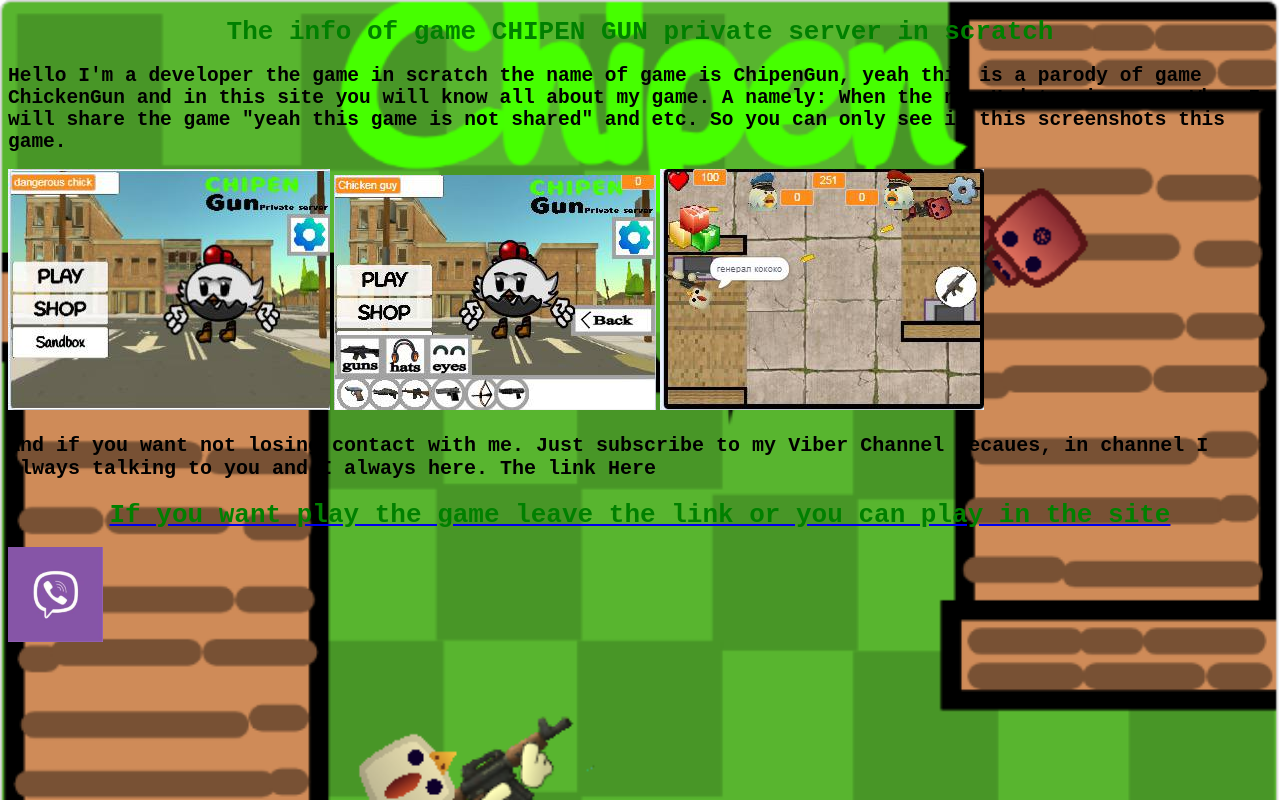
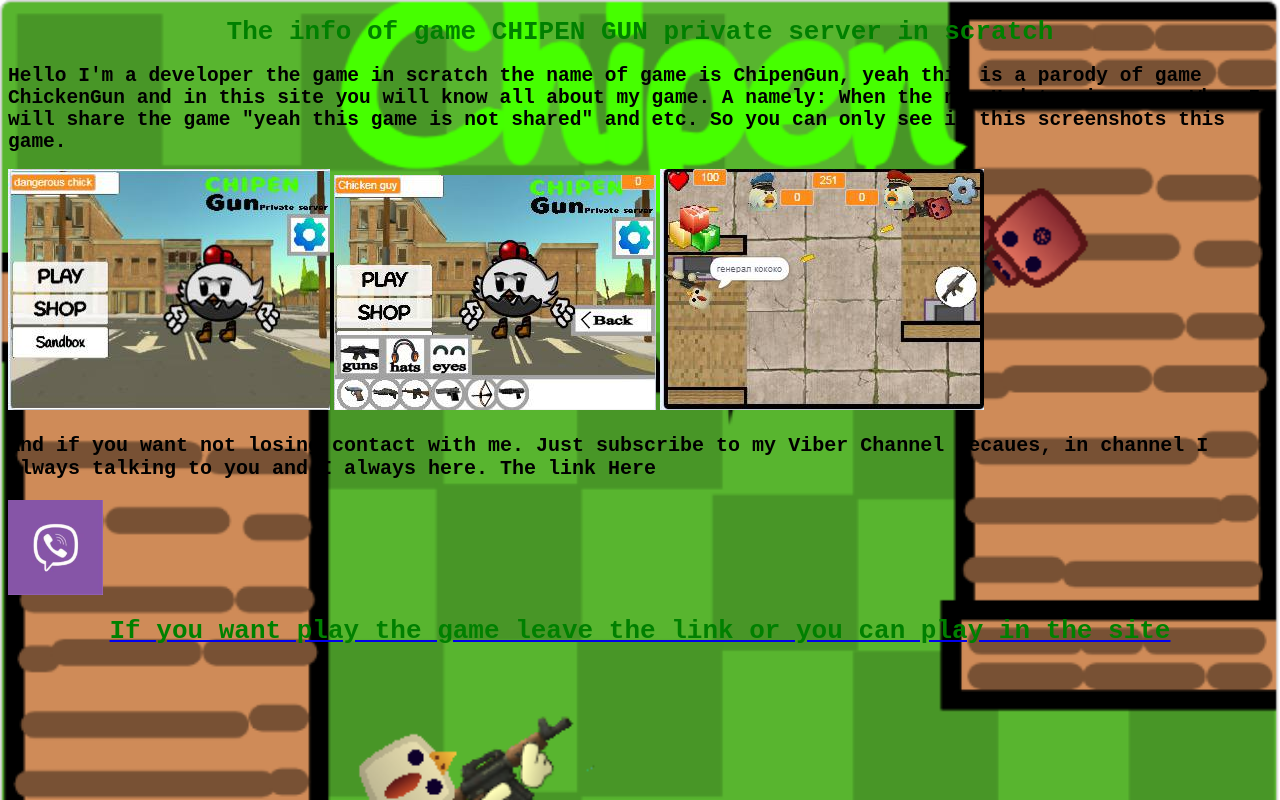
Before and after one commit to CHIPENCHIPEN/chipenngun-info, a plain HTML site: page index.html in a window 1280 px wide. Drawn offline with Linux system fonts and the light colour scheme.

Commit message:
Update index.html

```diff
--- a/index.html
+++ b/index.html
@@ -32,8 +32,8 @@ background-repeat:no-repeat;
   <img class="imago2" src="2.jpg">
    <img class="imago3" src="3.jpg">
    <h3>And if you want not losing contact with me. Just subscribe to my Viber Channel becaues, in channel I always talking to you and I always here. The link Here </h3>
-   <a href="https://invite.viber.com/?g2=AQBvriVznQsRFVLeHf8KJ2bv%2BLdG2ox2GJjOw2Mze8Mcd6hceK6%2B3%2FbbCAon8l6o" target="_blank">
+   <a href="https://invite.viber.com/?g2=AQBvriVznQsRFVLeHf8KJ2bv%2BLdG2ox2GJjOw2Mze8Mcd6hceK6%2B3%2FbbCAon8l6o" target="_blank"><img src="viber.jpg" width="95">
   <h1>If you want play the game leave the link or you can play in the site</h1>
-   <img src="viber.jpg" width="95">
+
 </body>
 </html>
```
